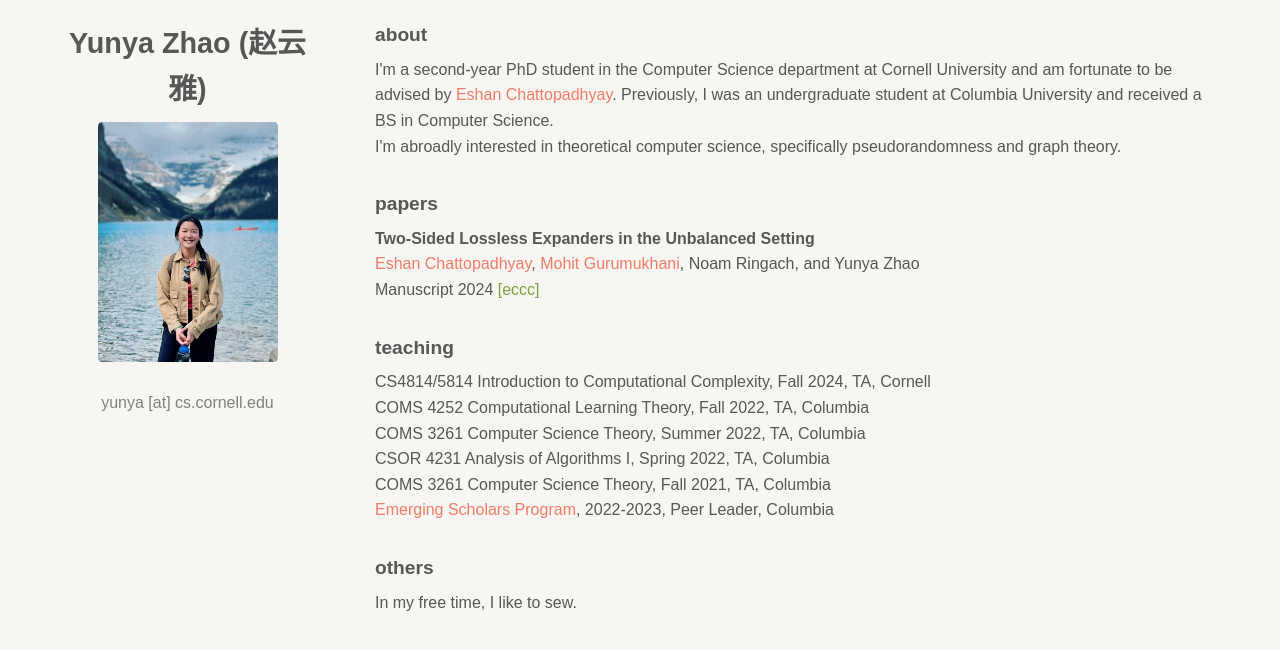
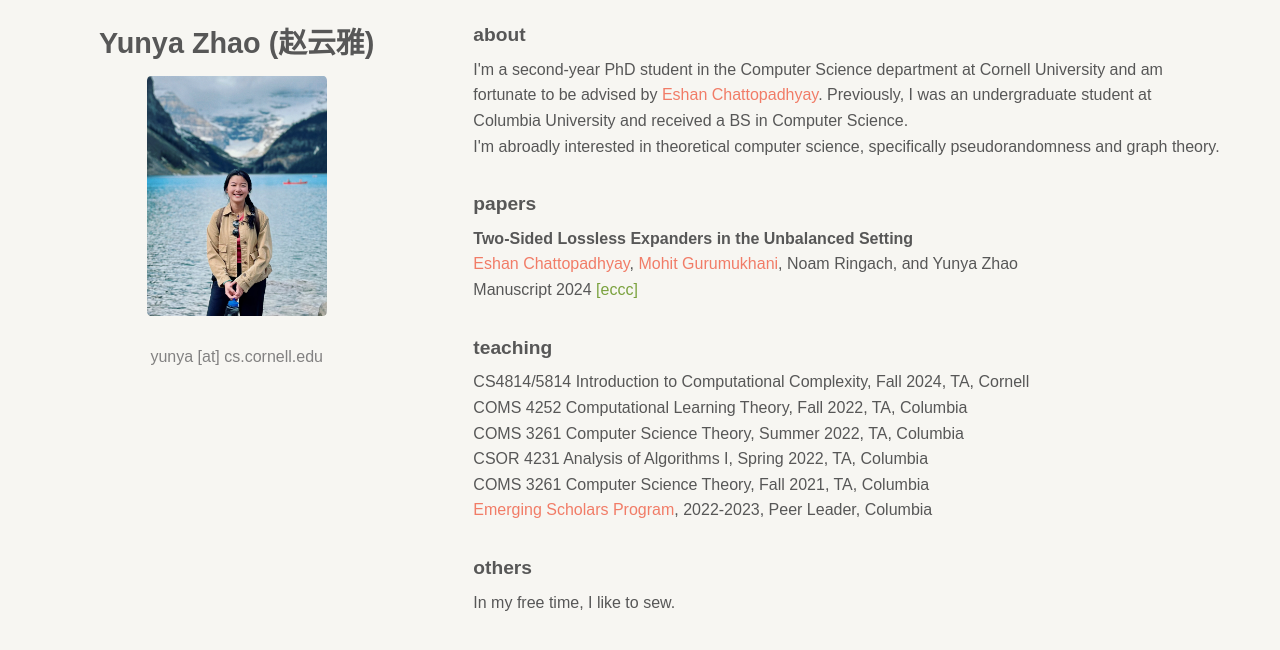
Before and after one commit to yunya-zhao/yunya-zhao.github.io, a plain HTML site: page index.html in a window 1280 px wide. Drawn offline with Linux system fonts and the light colour scheme.

Commit message:
Update styles.css

```diff
--- a/styles.css
+++ b/styles.css
@@ -19,7 +19,7 @@ body {
 
 .container {
     display: grid;
-    grid-template-columns: 1fr 3fr;
+    grid-template-columns: 1fr 2fr;
     width: 100%;
     max-width: 1200px;
     height: 100%;
@@ -52,7 +52,6 @@ body {
 .content {
     padding: 20px;
     background: #f7f6f2;
-    border-radius: 8px;
 }
 
 .paper-title{
```
